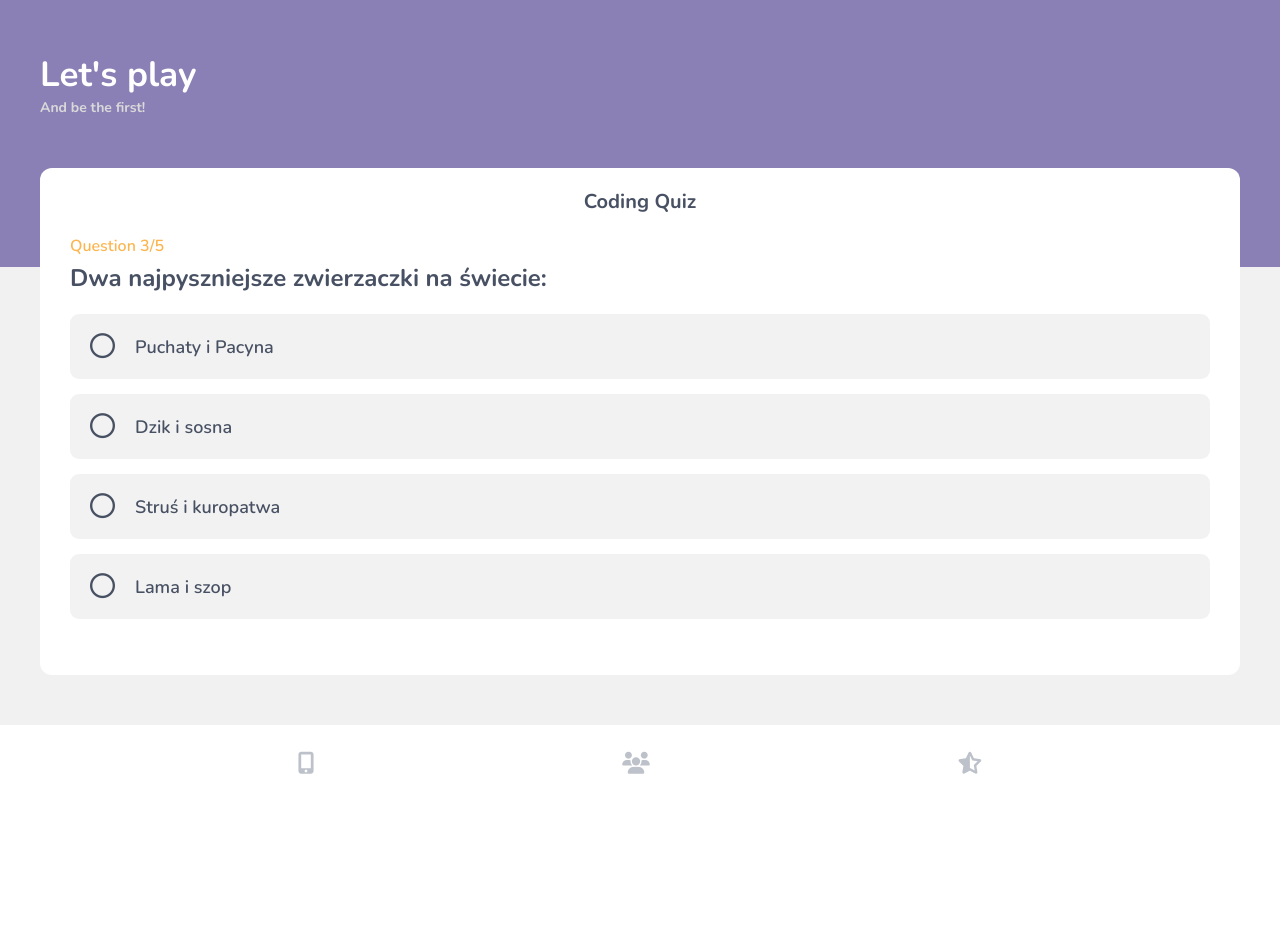
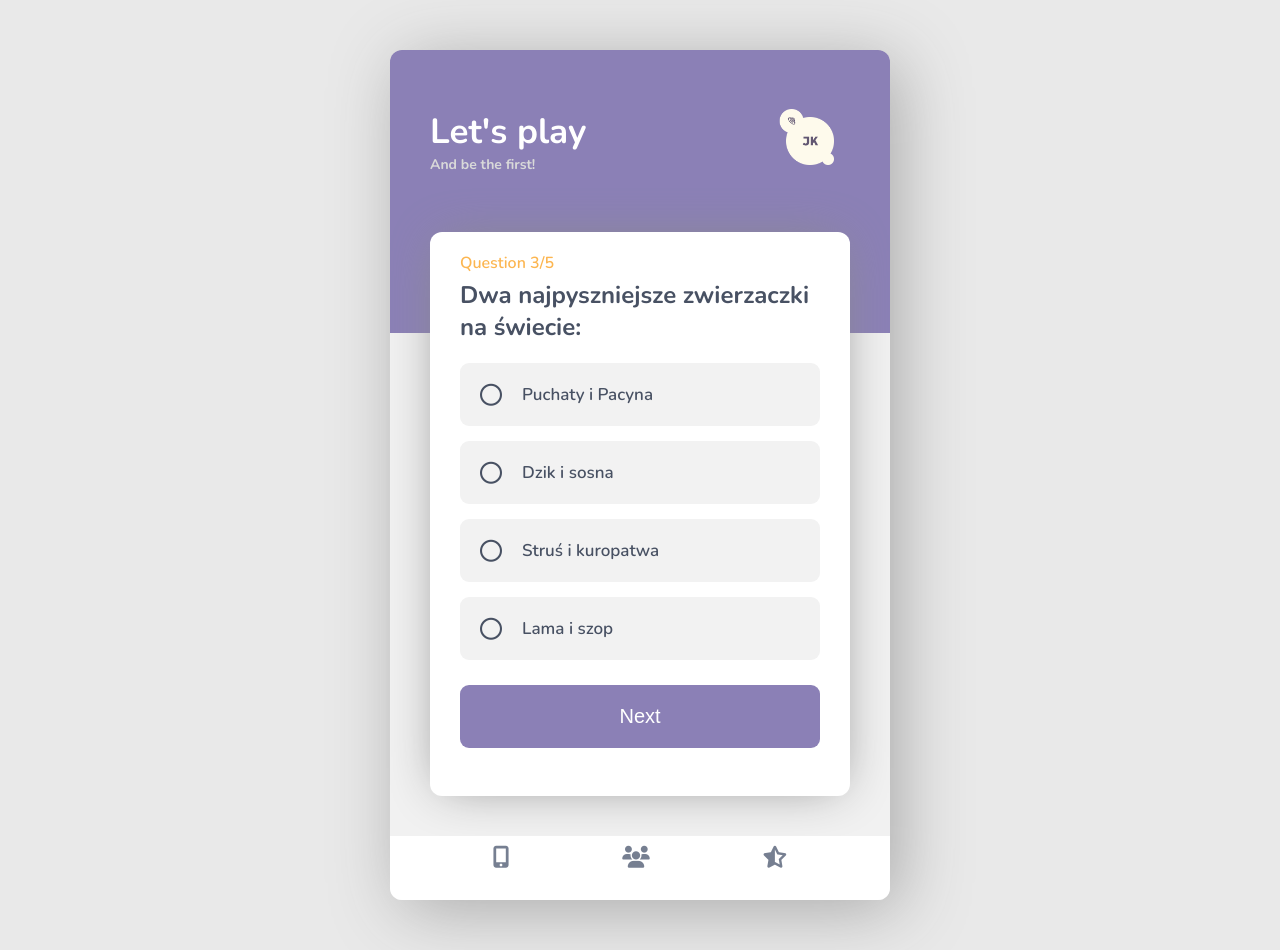
Before and after one commit to JanSzczepan/quiz-app, a website: page public/index.html in a window 1280 px wide. Before the commit the page ends 800 px from the top, so only its background shows below. Drawn offline with nearby package versions, Linux system fonts and the light colour scheme.

Commit message:
CSS styles for bigger devices and fix some CSS bugs

```diff
--- a/public/index.html
+++ b/public/index.html
@@ -29,7 +29,9 @@
                <h1 class="header__header">Let's play</h1>
                <h5 class="header__sub-header">And be the first!</h5>
             </div>
-            <div class="header__logo"></div>
+            <div class="header__logo">
+               <img class="header__logo-img" src="./img/logo.png" alt="logo">
+            </div>
          </header>
          <section class="quiz">
             <div class="quiz__header-box">
@@ -55,6 +57,7 @@
                         <i class="quiz__aswer-icon far fa-circle"></i>
                         <p class="quiz__answer-text">Lama i szop</p></li>
                   </ul>
+                  <button class="quiz__aswer-submit" type="submit">Next</button>
                </form>
             </div>
          </section>
--- a/public/scss/_aside.scss
+++ b/public/scss/_aside.scss
@@ -1,7 +1,12 @@
 .aside {
-   height: 75px;
-   margin-top: 50px;
+   min-height: 60px;
+   margin-top: 40px;
+   flex-grow: 1;
    background-color: $white-color;
+
+   @media(min-width: 576px) {
+      border-radius: 0 0 $main-radius $main-radius;
+   }
 }
 
 .aside__icon-box {
@@ -10,11 +15,10 @@
    align-items: center;
    justify-content: space-evenly;
 
-
    .aside__icon {
       padding: 10px;
       font-size: 2.2rem;
-      color: $icon-color;
+      color: darken($icon-color, 25%);
 
       &:hover {
          cursor: pointer;
--- a/public/scss/_base.scss
+++ b/public/scss/_base.scss
@@ -5,14 +5,29 @@ html {
 body {
    font-size: 1.6rem;
    font-family: 'Nunito', sans-serif;
+   position: relative;
+   z-index: -3;
 }
 
 .container {
-   height: 100vh;
+   height: 100%;
    display: flex;
    justify-content: center;
-   align-items: center;
+   // align-items: center;
    // padding: 0 10%;
+
+   @media(min-width: 576px) {
+      padding: 50px;
+      background-color: $bg-main-color;
+      position: relative;
+      z-index: -2;
+
+      @media(min-height: 950px) {
+         align-items: center;
+         height: 100vh;
+         padding: 0 10%;
+      }
+   }
 }
 
 .main {
@@ -26,6 +41,18 @@ body {
    flex-direction: column;
    // border-radius: $main-radius * 2;
    //box-shadow - pamiętać
+   background-color: transparent;
+
+   @media(min-width: 576px) {
+      height: 80%;
+      min-height: 850px;
+      max-width: 500px;
+      // aspect-ratio: 3/4;
+      -webkit-box-shadow: 10px 10px 70px -2px rgba(167, 167, 167, 1);
+      -moz-box-shadow: 10px 10px 70px -2px rgba(167, 167, 167, 1);
+      box-shadow: 10px 10px 70px -2px rgba(167, 167, 167, 1);
+      border-radius: $main-radius $main-radius;
+   }
 
    .main__bg-container {
       position: absolute;
@@ -36,14 +63,47 @@ body {
       display: flex;
       flex-direction: column;
       z-index: -1;
+      background-color: transparent;
 
       .--main__bg-top {
          flex-grow: 1;
          background-color: $bg-color-top;
+
+         @media(min-width: 576px) {
+            border-radius: $main-radius $main-radius 0 0;
+         }
       }
       .--main__bg-bottom {
          flex-grow: 2;
          background-color: $bg-color-bottom;
+
+         @media(min-width: 576px) {
+            border-radius: 0 0 $main-radius $main-radius;
+         }
       }
    }
 }
+
+
+
+
+ /* width */
+ ::-webkit-scrollbar {
+   width: 10px;
+ }
+
+ /* Track */
+ ::-webkit-scrollbar-track {
+   background: transparent;
+   margin: 100px 0;
+ }
+
+ /* Handle */
+ ::-webkit-scrollbar-thumb {
+   background: darken($icon-color, 25%);
+ }
+
+ /* Handle on hover */
+ ::-webkit-scrollbar-thumb:hover {
+   background: darken($icon-color, 10%);
+ }
--- a/public/scss/_header.scss
+++ b/public/scss/_header.scss
@@ -1,21 +1,43 @@
 .header {
-   flex-grow: 10;
+   flex-grow: 1;
    position: relative;
    display: flex;
+   justify-content: space-between;
    align-items: center;
-   padding: 0 $main-spacing-x;
+   padding: 40px $main-spacing-x / 2;
    // border-radius: $main-radius $main-radius 0 0;
    overflow: hidden;
+   background-color: transparent;
    color: $white-color;
 
-   .header__header-box {}
-
-   .header__header {
-      font-size: 3.5rem;
+   @media(min-width: 300px) {
+      padding: 40px $main-spacing-x;
    }
 
-   .header__sub-header {
-      font-size: 1.4rem;
-      color: darken($white-color, 15%);
+   .header__header-box {
+      .header__header {
+         font-size: 3rem;
+
+         @media(min-width: 300px) {
+            font-size: 3.5rem;
+         }
+      }
+      .header__sub-header {
+         font-size: 1.4rem;
+         color: darken($white-color, 15%);
+      }
+   }
+
+   .header__logo {
+      width: 80px;
+      height: auto;
+      display: flex;
+      justify-content: center;
+      align-items: center;
+
+      .header__logo-img {
+         width: 100%;
+         height: auto;
+      }
    }
 }
--- a/public/scss/_quiz.scss
+++ b/public/scss/_quiz.scss
@@ -1,13 +1,24 @@
 .quiz {
-   flex-grow: 4;
-   margin: 0 $main-spacing-x;
+   flex-grow: 1;
+   // display: flex;
+   // flex-direction: column;
+   // justify-content: center;
+   margin: 0 $main-spacing-x / 2;
    padding: 0 ($main-spacing-x * 0.75);
    background-color: $white-color;
    border-radius: $main-radius;
    color: $text-color;
+   overflow-y: auto;
+   -webkit-box-shadow: 0px 0px 50px -11px rgba(138, 138, 138, 1);
+   -moz-box-shadow: 0px 0px 50px -11px rgba(138, 138, 138, 1);
+   box-shadow: 0px 0px 50px -11px rgba(138, 138, 138, 1);
+
+   @media(min-width: 300px) {
+      margin: 0 $main-spacing-x;
+   }
 
    .quiz__header-box {
-      display: flex;
+      display: none;
       justify-content: space-evenly;
       align-items: center;
       padding: 20px 15px;
@@ -21,6 +32,7 @@
    .quiz__question-box {
 
       .quiz__question-number {
+         margin-top: 20px;
          margin-bottom: 5px;
          font-size: 1.6rem;
          font-weight: 600;
@@ -49,21 +61,42 @@
          font-size: 2rem;
          list-style: none;
          border-radius: $main-radius * 0.75;
+         transition: background-color .3s ease-in-out;
 
          &:hover {
             cursor: pointer;
-            background-color: $second-color;
-            color: $white-color;
+            // background-color: $second-color;
+            // color: $white-color;
+            // -webkit-box-shadow: 0px 10px 26px -10px rgba(138, 138, 138, 1);
+            // -moz-box-shadow: 0px 10px 26px -10px rgba(138, 138, 138, 1);
+            // box-shadow: 0px 10px 26px -10px rgba(138, 138, 138, 1);
          }
 
          .quiz__aswer-icon {
             margin: 0 20px;
-            font-size: 2.5rem;
+            font-size: 2.2rem;
          }
 
          .quiz__answer-text {
-            font-size: 1.8rem;
+            font-size: 1.7rem;
             font-weight: 600;
+         }
+      }
+
+      .quiz__aswer-submit {
+         width: 100%;
+         margin: 10px 0 25px;
+         padding: 20px 10px;
+         border: none;
+         background-color: $second-color;
+         font-size: 2rem;
+         color: $white-color;
+         border-radius: $main-radius * 0.75;
+         cursor: pointer;
+         transition: background-color .3s ease-in-out;
+
+         &:hover {
+            background-color: darken($second-color, 15%);
          }
       }
    }
--- a/public/scss/_variables.scss
+++ b/public/scss/_variables.scss
@@ -1,3 +1,4 @@
+$bg-main-color: #E9E9E9;
 $bg-color-top: #8B80B6;
 $bg-color-bottom: #F1F1F1;
 $white-color: #fff;
```
Also changed, not shown: public/css/index.css, public/img/logo.png (added), 1 other file.
